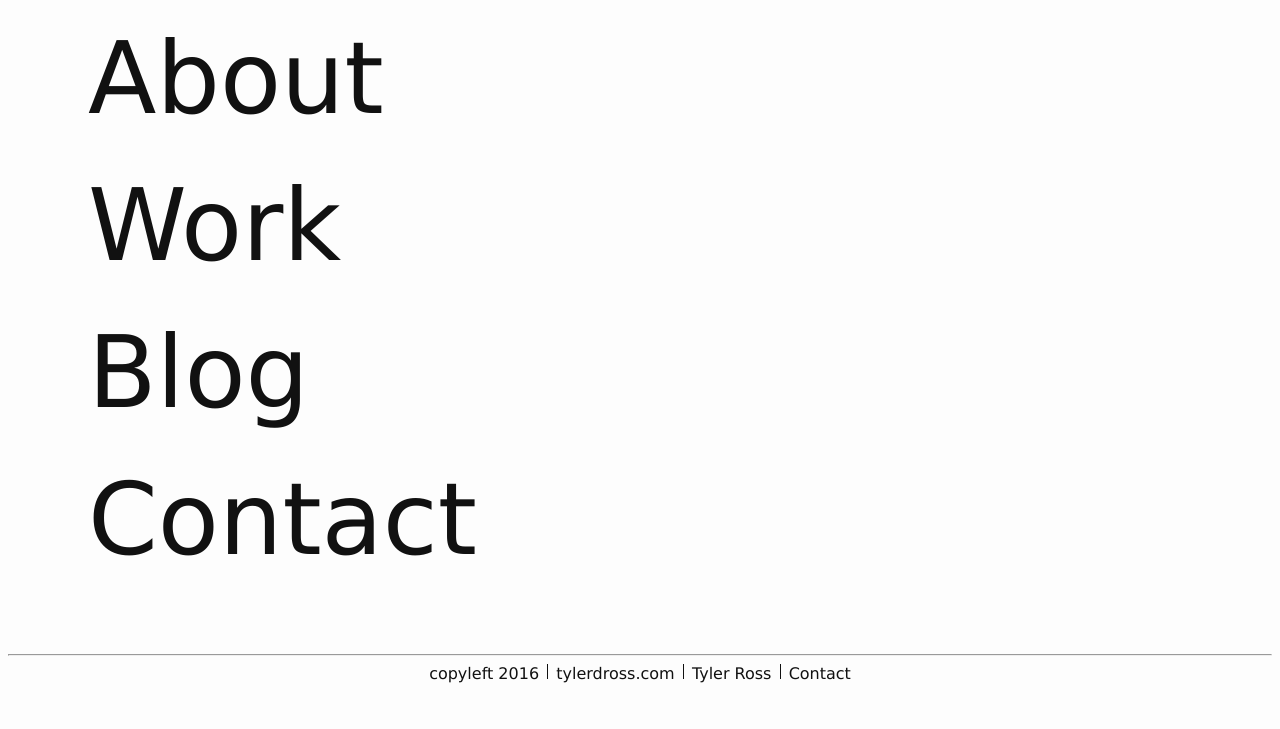
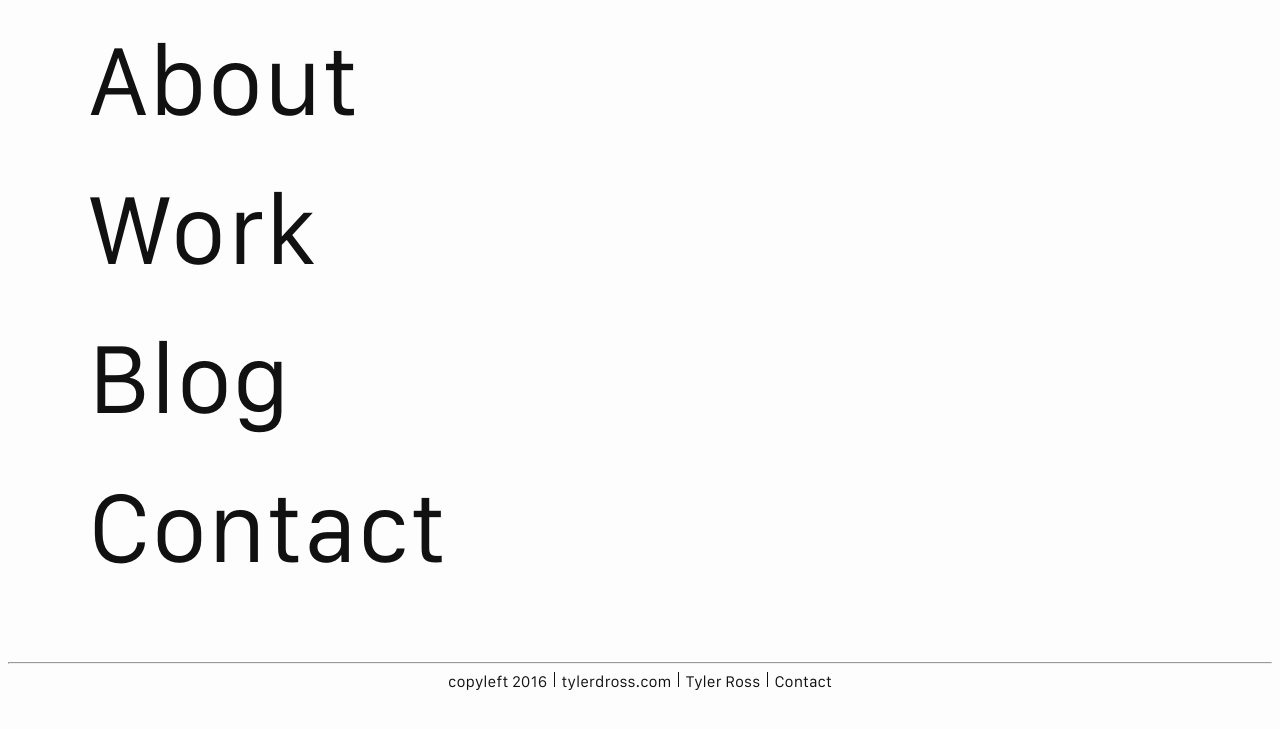
Before and after one commit to trizzle21/trizzle21.github.io, a Jekyll site: the page built from index.html, in a window 1280 px wide. Shown: the top 729 px of the page. Built offline with Jekyll 4.4.1, drawn with Linux system fonts in a browser that asks for light colours; nearby versions of some CDN libraries.

Commit message:
added some siiiick fonts

```diff
--- a/css/main.scss
+++ b/css/main.scss
@@ -3,8 +3,15 @@
 ---
 @charset "utf-8";
 
+@font-face {
+  font-family: "San Francisco Bold";
+  src: url("fonts/SanFranciscoText-Regular.otf"),
+       url("fonts/SanFranciscoText-Bold.otf");
+}
+
+
 // Our variables
-$base-font-family: "Lucida Sans Unicode", "Lucida Grande", sans-serif;
+$base-font-family: "San Francisco Bold", "Lucida Sans Unicode", "Lucida Grande", sans-serif;
 
 
 $base-font-size:   20px;
```
Also changed, not shown: css/fonts/SanFranciscoText-Bold.otf (added), css/fonts/SanFranciscoText-Regular.otf (added), 4 other files.
